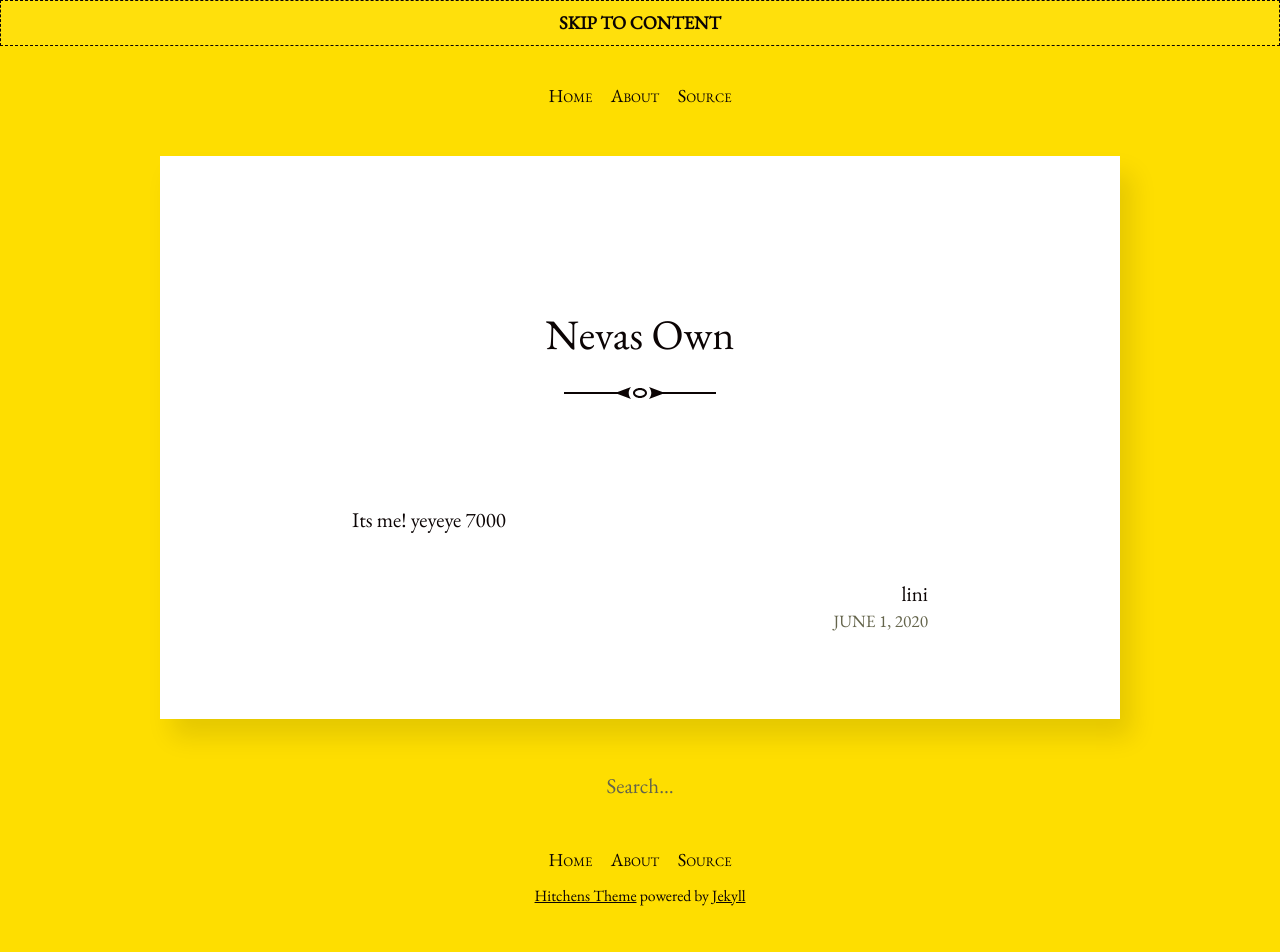
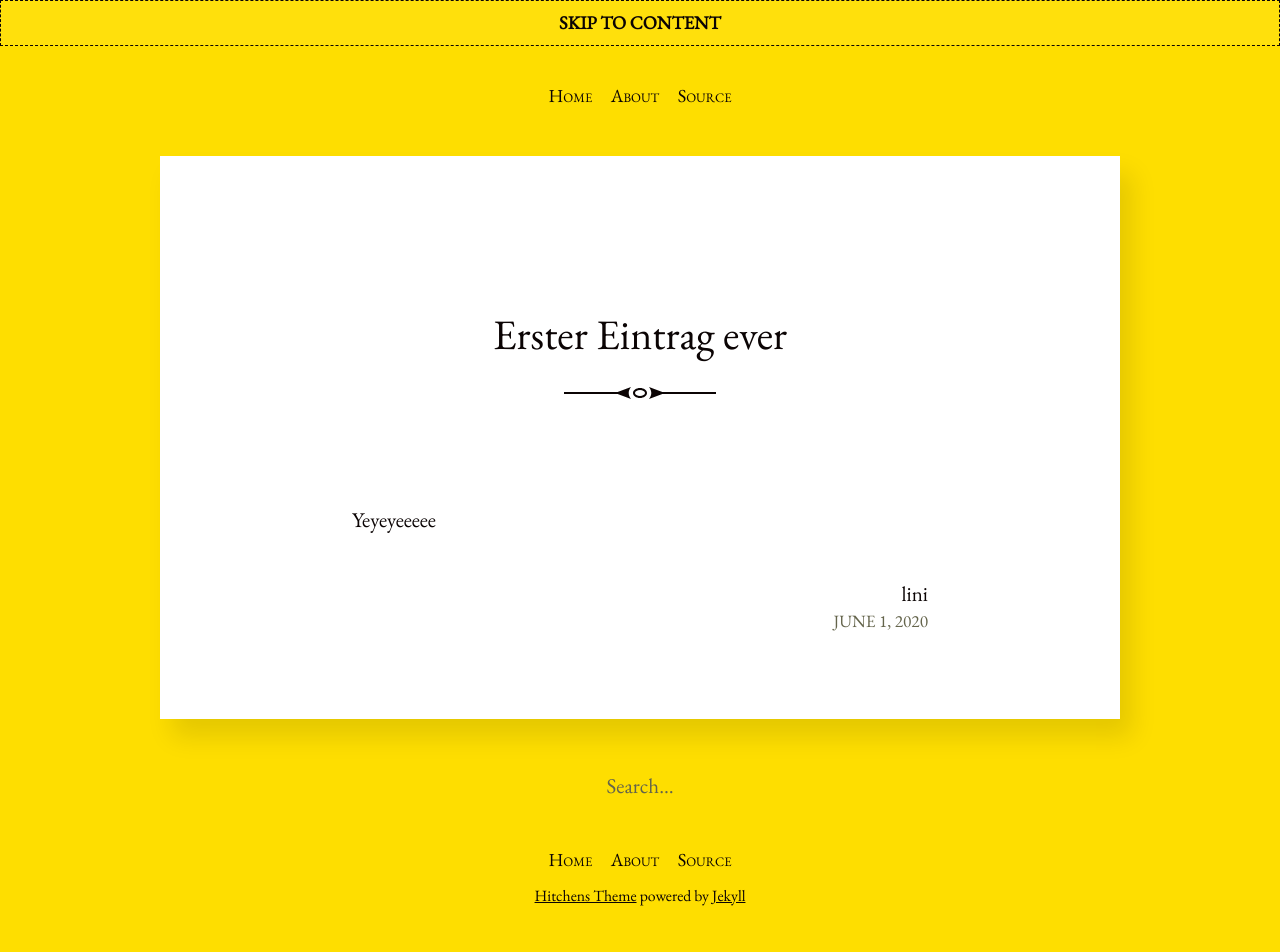
Before and after one commit to DonCorleone/neva_wieland_lu, a Jekyll site: the page built from nevaBlog/_posts/2020-06-01-nevas-own.md, in a window 1280 px wide. Built offline with Jekyll 4.4.1, drawn with Linux system fonts in a browser that asks for light colours; a script that is not in the unit is left out.

Commit message:
Update Blog “2020-06-01-nevas-own”

```diff
--- a/nevaBlog/_posts/2020-06-01-nevas-own.md
+++ b/nevaBlog/_posts/2020-06-01-nevas-own.md
@@ -1,8 +1,8 @@
 ---
 layout: post
-title: "Nevas Own "
+title: Erster Eintrag ever
 author: lini
 category: arch
 date: 2020-06-01T21:28:01.923Z
 ---
-Its me! yeyeye 7000
+Yeyeyeeeee
```
